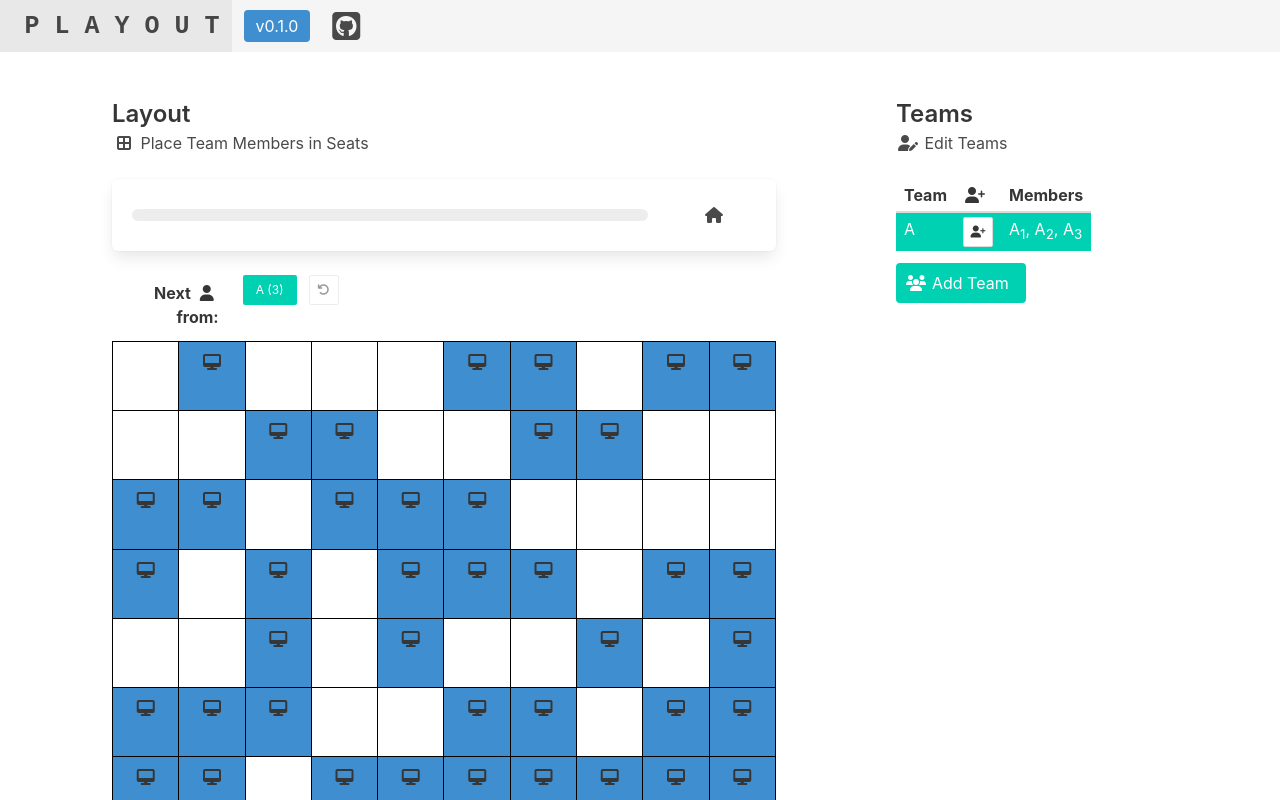
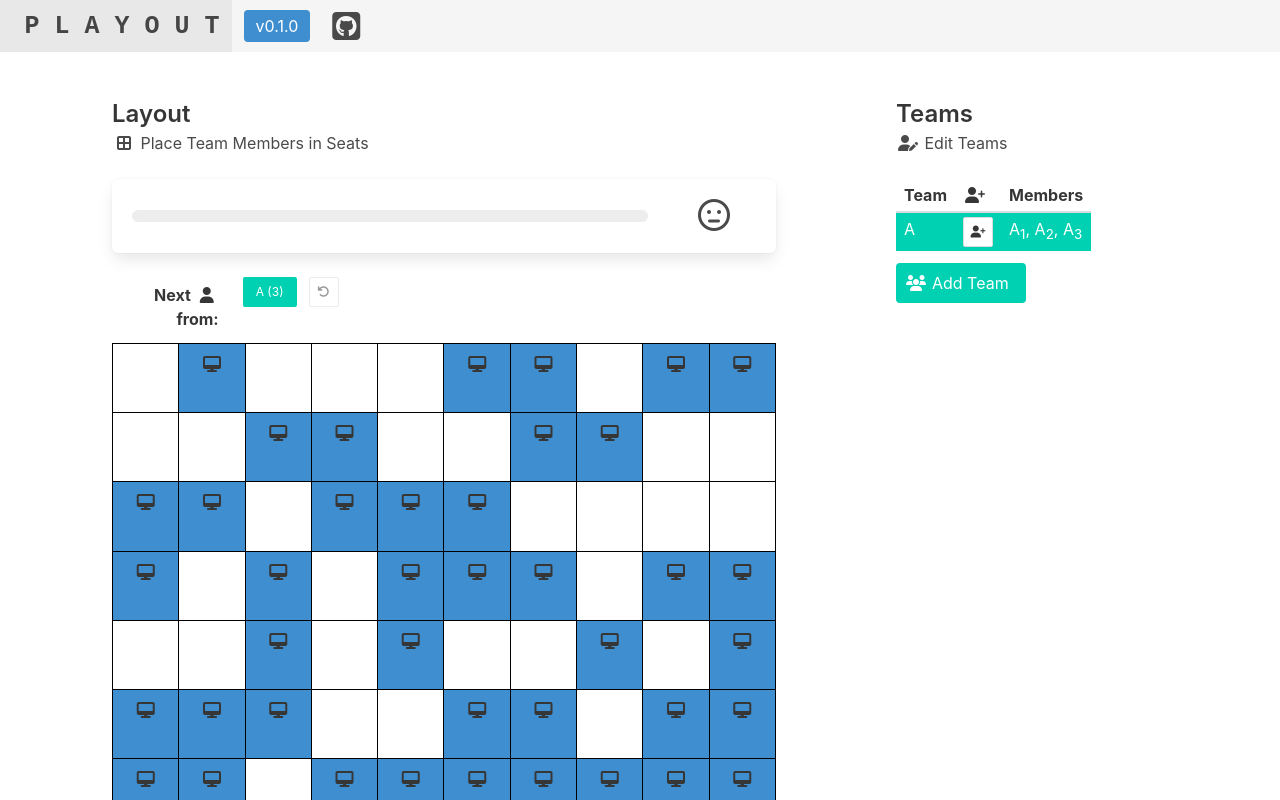
Before and after one commit to mikemoraned/playout, a React (Create React App) app: page / in a window 1280 px wide. Shown: the top 800 px of the page. Built offline with nearby package versions, Linux system fonts and the light colour scheme.

Commit message:
add face icons

```diff
--- a/src/Progress.js
+++ b/src/Progress.js
@@ -8,8 +8,17 @@ export function Progress() {
   const total = teams.list.reduce((sum, team) => team.placed.length + sum, 0);
   const remaining = teams.list.reduce((sum, team) => team.remaining + sum, 0);
   const done = total - remaining;
-  const percentageDone = (100 * done) / total;
+  const fractionDone = done / total;
   const completed = done === total;
+  const faces = [
+    // "sad-cry",
+    // "frown",
+    "meh",
+    "smile",
+    "smile-beam",
+    "grin-hearts",
+  ];
+  const face = faces[Math.floor(fractionDone * (faces.length - 1))];
   return (
     <div className="box">
       <div className="columns is-mobile is-vcentered">
@@ -19,12 +28,12 @@ export function Progress() {
             value={done}
             max={total}
           >
-            {percentageDone}%
+            {100 * fractionDone}%
           </progress>
         </div>
         <div className="column is-2 has-text-centered">
           <span className="icon is-medium">
-            <i className="fas fa-home"></i>
+            <i className={`far fa-${face} fa-2x`}></i>
           </span>
         </div>
       </div>
```
